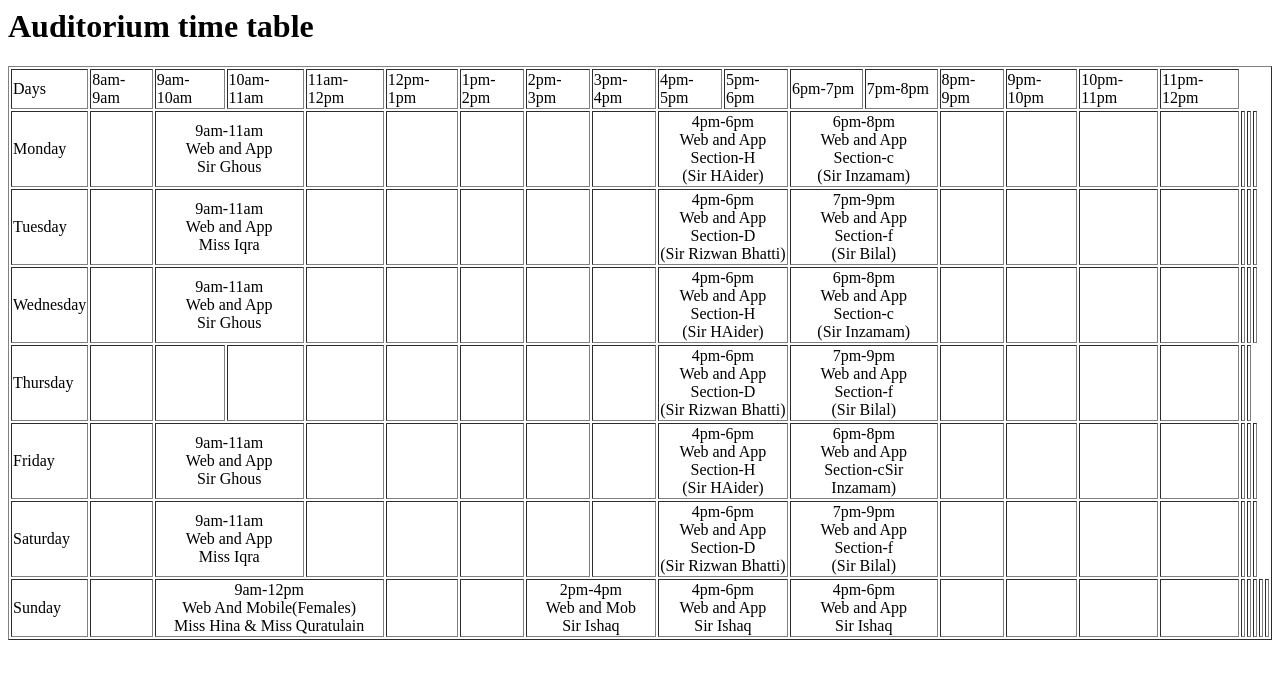
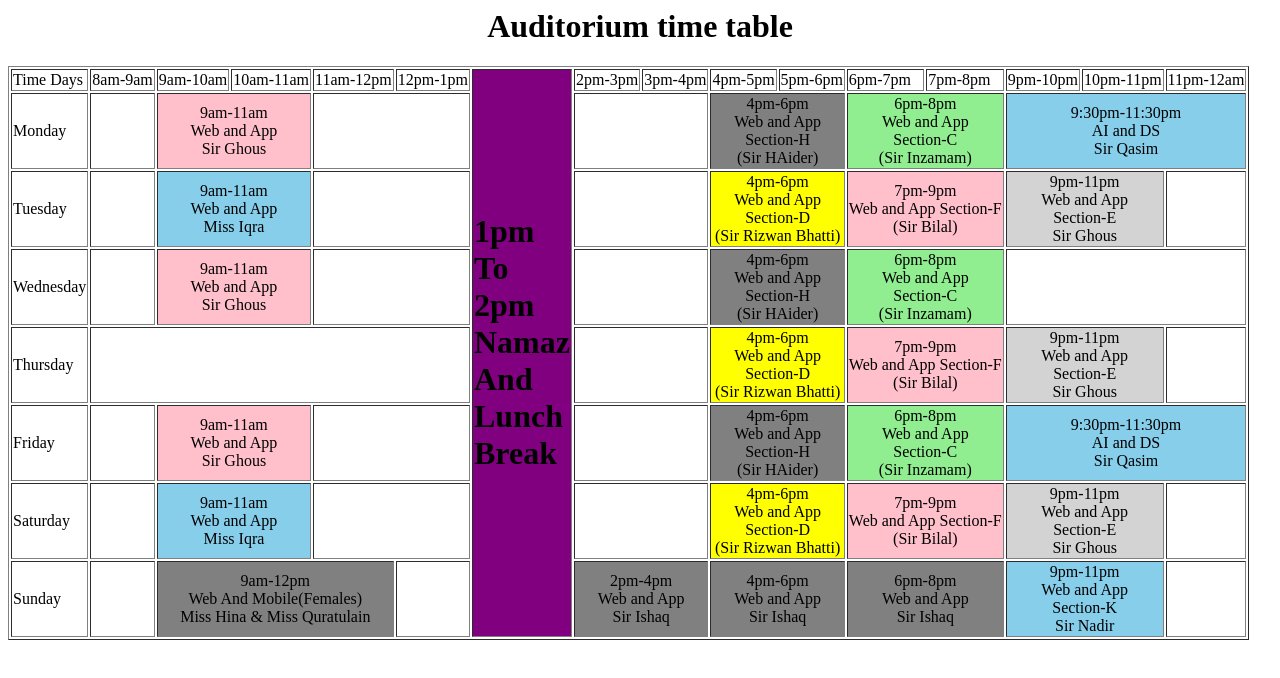
Before and after one commit to MNabeelZia/Saylani-Class-Schedule, a plain HTML site: page index.html in a window 1280 px wide. Drawn offline with Linux system fonts and the light colour scheme.

Commit message:
second commit

```diff
--- a/index.html
+++ b/index.html
@@ -5,16 +5,20 @@
 <head>
 </head>
 <body >
-    <h1>Auditorium time table</h1>
+    <link rel="stylesheet" type="text/css" href="styles.css" />
+    <style>
+
+    </style>
+    <h1><center>Auditorium time table</h1>
     <table border "1"> <center>
- <tr><center><td>Days </td> <td>8am-9am</td><td>9am-10am</td><td>10am-11am</td><td>11am-12pm</td><td>12pm-1pm</td><td>1pm-2pm</td><td>2pm-3pm</td><td>3pm-4pm</td><td>4pm-5pm</td><td>5pm-6pm</td><td>6pm-7pm</td><td>7pm-8pm</td><td>8pm-9pm</td><td>9pm-10pm</td><td>10pm-11pm</td><td>11pm-12pm</td></tr>
-<tr> <td>Monday</td><td>       </td><td colspan="2"><center>  9am-11am <br> Web and App <br> Sir Ghous   </td><td>         </td><td>         </td><td>        </td><td>       </td><td>       </td><td colspan="2"> <center>  4pm-6pm <br>Web and App <br>Section-H<br>(Sir HAider)     </td><td colspan="2"><center>6pm-8pm <br>Web and App<br>Section-c<br>(Sir Inzamam)        </td><td>       </td><td>       </td><td>        </td><td>      </td><td>        </td><td>         </td><td>         </td></tr>
-<tr> <td>Tuesday</td><td>      </td><td colspan="2"><center>9am-11am<br> Web and App <br> Miss Iqra        </td><td>         </td><td>         </td><td>        </td><td>       </td><td>      </td><td colspan="2"><center>4pm-6pm<br>Web and App<br>Section-D<br>(Sir Rizwan Bhatti)   </td><td colspan="2"><center>7pm-9pm<br>Web and App Section-f<br>(Sir Bilal)      </td><td>     </td><td>         </td><td>        </td><td>       </td><td>        </td><td>         </td><td>         </td>                                                                                                                                                                                                                                                                          </tr>
-<tr> <td>Wednesday</td><td>    </td><td colspan="2"><center>9am-11am <br>Web and App <br>Sir Ghous        </td><td>         </td><td>         </td><td>         </td><td>         </td><td>         </td><td colspan="2"> <center>  4pm-6pm <br>Web and App <br>Section-H<br>(Sir HAider)</td><td colspan="2"> <center>6pm-8pm <br>Web and App<br>Section-c<br>(Sir Inzamam)        </td><td>         </td><td>         </td><td>         </td><td>         </td><td>         </td><td>         </td><td>         </td>                                                                                                                                                                                                                                                                        </tr
-<tr> <td>Thursday</td><td>     </td><td>         </td><td>         </td><td>         </td><td>         </td><td>         </td><td>         </td><td>         </td><td colspan="2"> <center>4pm-6pm<br>Web and App<br>Section-D<br>(Sir Rizwan Bhatti)</td><td colspan="2"> <center> 7pm-9pm<br>Web and App Section-f<br>(Sir Bilal)        </td>                  <td>          </td><td>        </td>         </td><td>         </td><td>         </td><td>         </td><td>         </td>                      </tr>
-<tr> <td>Friday</td><td>       </td><td colspan="2"> <center>9am-11am<br> Web and App <br>Sir Ghous        </td><td>         </td><td>         </td><td>         </td><td>         </td><td>         </td><td colspan="2"><center>  4pm-6pm <br>Web and App <br>Section-H<br>(Sir HAider)     </td><td colspan="2"> <center>6pm-8pm <br>Web and App<br>Section-c<br(>Sir Inzamam)         </td><td>         </td><td>         </td><td>         </td><td>         </td><td>         </td><td>         </td><td>         </td>                </tr>
-<tr> <td>Saturday</td><td>     </td><td colspan="2"> <center> 9am-11am<br> Web and App <br> Miss Iqra        </td><td>         </td><td>         </td><td>         </td><td>         </td><td>         </td><td colspan="2"> <center>4pm-6pm<br>Web and App<br>Section-D<br>(Sir Rizwan Bhatti) </td><td colspan="2"> <center> 7pm-9pm<br>Web and App Section-f<br>(Sir Bilal)        </td><td>         </td><td>         </td><td>         </td><td>         </td><td>         </td><td>         </td><td>         </td>                                     </tr>
-<tr> <td>Sunday</td><td>       </td><td colspan="3"> <center>9am-12pm<br> Web And Mobile(Females)<br> Miss Hina & Miss Quratulain     </td><td>         </td><td>         </td><td colspan="2"> <center>   2pm-4pm<br>Web and Mob<br>Sir Ishaq      </td><td colspan="2"><center> 4pm-6pm <br>Web and App<br>Sir Ishaq</td>          <td colspan="2"> <center> 4pm-6pm <br>Web and App<br>Sir Ishaq        </td><td>         </td><td>         </td><td>         </td><td>         </td><td>         </td><td>         </td><td>         </td><td>         </td><td>         </td>                                           </tr>
+ <tr><center><td>Time Days </td>    <td>8am-9am</td>                              <td>9am-10am</td>    <td>10am-11am</td><td>11am-12pm</td><td>12pm-1pm</td><td rowspan="8" bgcolor="purple"><h1>1pm<br>To<br>2pm<br>Namaz<br>And<br>Lunch<br>Break</h1></td><td>2pm-3pm</td><td>3pm-4pm</td><td>4pm-5pm</td><td>5pm-6pm</td><td>6pm-7pm</td></td><td>7pm-8pm</td><td>9pm-10pm</td><td>10pm-11pm</td><td>11pm-12am</td></tr>
+<tr> <td>Monday</td><td>       </td><td colspan="2" bgcolor="pink"><center>  9am-11am <br> Web and App <br> Sir Ghous   </td><td colspan="2">         </td><td colspan="2"></td><td colspan="2" bgcolor="grey"> <center>  4pm-6pm <br>Web and App <br>Section-H<br>(Sir HAider)     </td><td colspan="2" bgcolor="lightgreen"><center>6pm-8pm <br>Web and App<br>Section-C<br>(Sir Inzamam)        </td><td colspan="3" bgcolor="skyblue"> <center>9:30pm-11:30pm<br> AI and DS<br>Sir Qasim</td></tr>
+<tr> <td>Tuesday</td><td>      </td><td colspan="2" bgcolor="skyblue"><center>9am-11am<br> Web and App <br> Miss Iqra        </td><td colspan="2">         </td><td colspan="2">         </td><td colspan="2" bgcolor="yellow"><center>4pm-6pm<br>Web and App<br>Section-D<br>(Sir Rizwan Bhatti)   </td><td colspan="2" bgcolor="pink"><center>7pm-9pm<br>Web and App Section-F<br>(Sir Bilal)      </td><td colspan="2" bgcolor="lightgrey"> <center>9pm-11pm <br>Web and App <br>Section-E<br>Sir Ghous  </td><td></td> </tr>
+<tr> <td>Wednesday</td><td>    </td><td colspan="2" bgcolor="pink"><center>9am-11am <br>Web and App <br>Sir Ghous        </td><td colspan="2">         </td><td colspan="2">         </td><td colspan="2" bgcolor="grey"> <center>  4pm-6pm <br>Web and App <br>Section-H<br>(Sir HAider)</td><td colspan="2" bgcolor="lightgreen"> <center>6pm-8pm <br>Web and App<br>Section-C<br>(Sir Inzamam)        </td><td colspan="3"></td></td></td></td></td></td></tr>
+<tr> <td>Thursday</td><td colspan="5">     </td><td colspan="2">         </td><td colspan="2" bgcolor="yellow"> <center>4pm-6pm<br>Web and App<br>Section-D<br>(Sir Rizwan Bhatti)</td><td colspan="2" bgcolor="pink"> <center> 7pm-9pm<br>Web and App Section-F<br>(Sir Bilal)        </td>                  <td colspan="2" bgcolor="lightgrey"> <center>9pm-11pm <br>Web and App <br>Section-E<br>Sir Ghous        </td><td></td></tr>
+<tr> <td>Friday</td><td>       </td><td colspan="2" bgcolor="pink"> <center>9am-11am<br> Web and App <br>Sir Ghous        </td><td colspan="2">         </td><td colspan="2">         </td><td colspan="2" bgcolor="grey"><center>  4pm-6pm <br>Web and App <br>Section-H<br>(Sir HAider)     </td><td colspan="2" bgcolor="lightgreen"> <center>6pm-8pm <br>Web and App<br>Section-C<br>(Sir Inzamam) </td><td colspan="3" bgcolor="skyblue"> <center>9:30pm-11:30pm<br>AI and DS<br>Sir Qasim </td> </tr>
+<tr> <td>Saturday</td><td>     </td><td colspan="2" bgcolor="skyblue"> <center> 9am-11am<br> Web and App <br> Miss Iqra        </td><td colspan="2">         </td><td colspan="2">         </td><td colspan="2" bgcolor="yellow"> <center>4pm-6pm<br>Web and App<br>Section-D<br>(Sir Rizwan Bhatti) </td><td colspan="2" bgcolor="pink"> <center> 7pm-9pm<br>Web and App Section-F<br>(Sir Bilal) </td><td colspan="2" bgcolor="lightgrey"> <center>9pm-11pm<br>Web and App <br>Section-E<br>Sir Ghous         </td><td> </td>          </tr>
+<tr> <td>Sunday</td><td>       </td><td colspan="3" bgcolor="grey"> <center>9am-12pm<br> Web And Mobile(Females)<br> Miss Hina & Miss Quratulain     </td><td></td> </td><td colspan="2" bgcolor="grey"><center> 2pm-4pm <br>Web and App<br>Sir Ishaq</td><td colspan="2" bgcolor="grey"><center> 4pm-6pm <br>Web and App<br>Sir Ishaq</td><td colspan="2" bgcolor="grey"><center> 6pm-8pm <br>Web and App<br>Sir Ishaq</td> <td colspan="2" bgcolor="skyblue"> <center> 9pm-11pm <br>Web and App <br>Section-K<br>Sir Nadir</td><td>                                  </td>        </tr>
 
 
 
```
